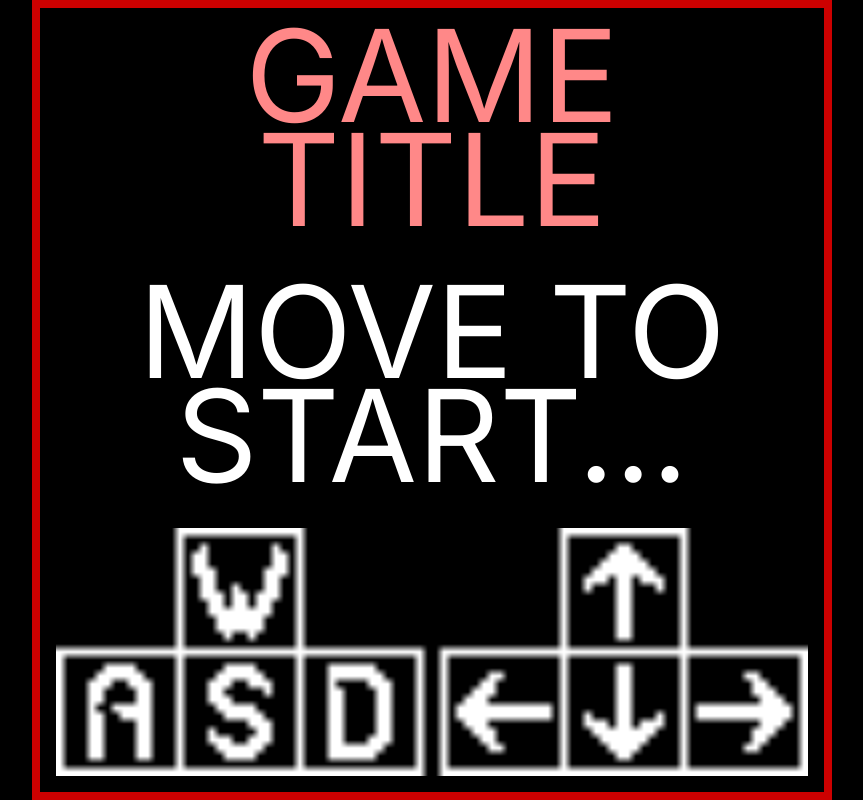
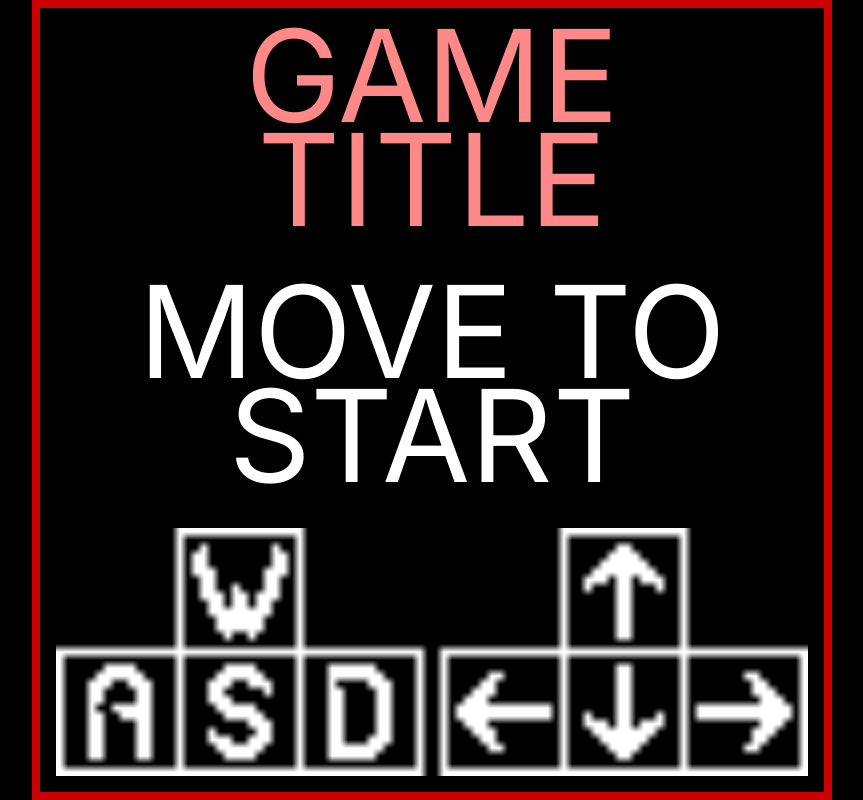
Before and after one commit to thefrostypixel/NewGame, a plain HTML site: page index.html in a window 1280 px wide. Shown: the whole page, without its empty margins (208-1071 px from the left). Drawn offline with Linux system fonts and the light colour scheme.

Commit message:
Test WebStorm GitHub Integration

```diff
--- a/index.html
+++ b/index.html
@@ -41,7 +41,7 @@
     <canvas id="canvas" width="100" height="100"></canvas>
     <div id="text">
       <div id="text-1">GAME<br>TITLE</div>
-      <div id="text-2">MOVE TO<br>START...</div>
+      <div id="text-2">MOVE TO<br>START</div>
     </div>
     <script src="script.js"></script>
   </body>
```
